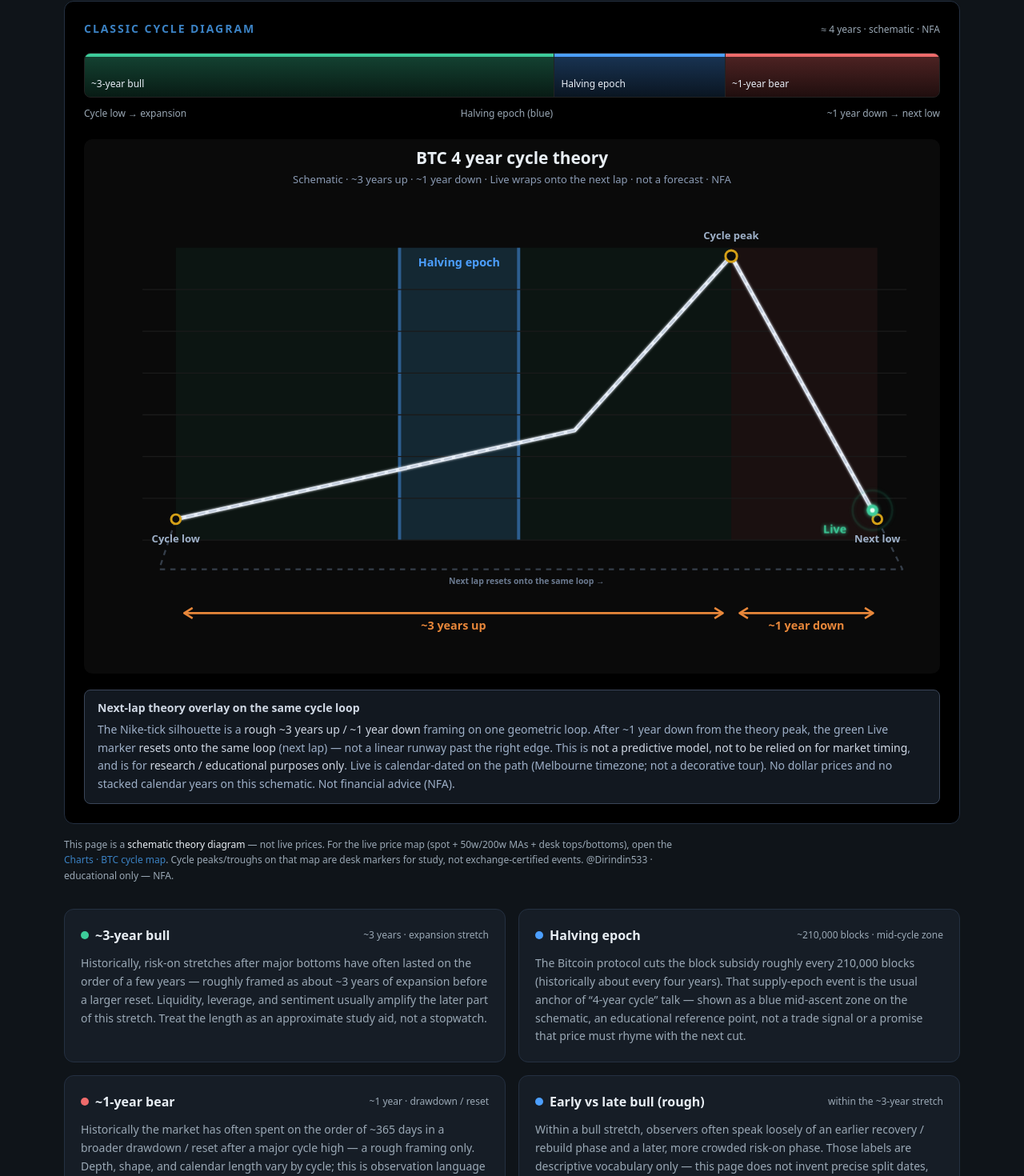
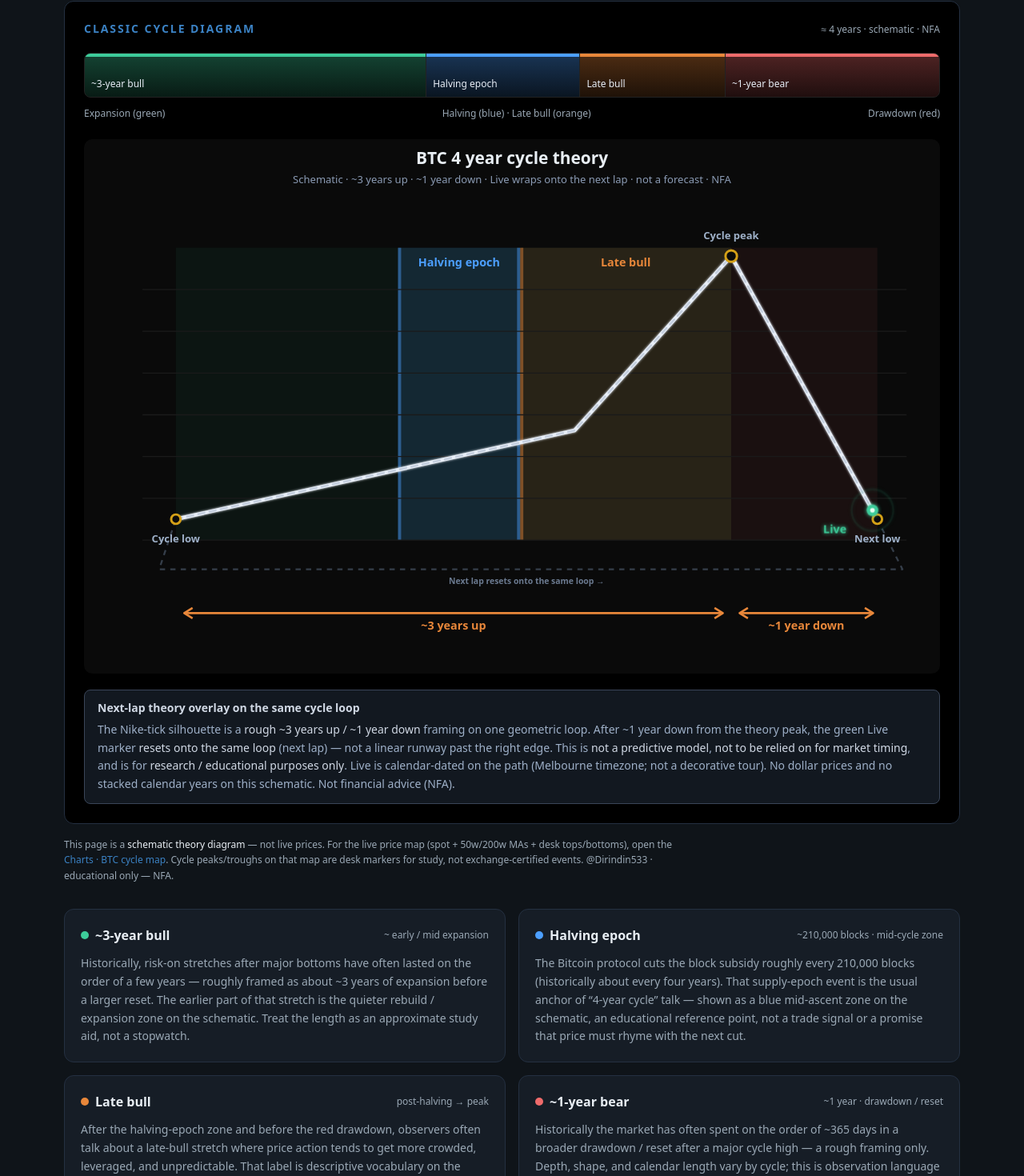
Before and after one commit to adirindin-debug/Adirindin-Finance, a Next.js app: page /dashboard/btc-cycle in a window 1280 px wide. Shown: the part 473-1943 px from the top of the page at 80% size. Built offline with nearby package versions, Linux system fonts and the light colour scheme.

Commit message:
feat(btc-cycle): orange Late bull band after halving
Add a Late bull phase zone between the blue halving epoch and the red
drawdown; rename the Early vs late tile to Late bull with an orange dot.

```diff
--- a/src/app/dashboard/btc-cycle/page.tsx
+++ b/src/app/dashboard/btc-cycle/page.tsx
@@ -15,19 +15,27 @@ export const metadata: Metadata = {
 const PHASES = [
   {
     name: "~3-year bull",
-    years: "~3 years · expansion stretch",
-    width: "55%",
+    years: "~ early / mid expansion",
+    width: "40%",
     color: "#3dcc9a",
     summary:
-      "Historically, risk-on stretches after major bottoms have often lasted on the order of a few years — roughly framed as about ~3 years of expansion before a larger reset. Liquidity, leverage, and sentiment usually amplify the later part of this stretch. Treat the length as an approximate study aid, not a stopwatch.",
+      "Historically, risk-on stretches after major bottoms have often lasted on the order of a few years — roughly framed as about ~3 years of expansion before a larger reset. The earlier part of that stretch is the quieter rebuild / expansion zone on the schematic. Treat the length as an approximate study aid, not a stopwatch.",
   },
   {
     name: "Halving epoch",
     years: "~210,000 blocks · mid-cycle zone",
-    width: "20%",
+    width: "18%",
     color: "#4c9fff",
     summary:
       "The Bitcoin protocol cuts the block subsidy roughly every 210,000 blocks (historically about every four years). That supply-epoch event is the usual anchor of “4-year cycle” talk — shown as a blue mid-ascent zone on the schematic, an educational reference point, not a trade signal or a promise that price must rhyme with the next cut.",
+  },
+  {
+    name: "Late bull",
+    years: "post-halving → peak",
+    width: "17%",
+    color: "#e8873a",
+    summary:
+      "After the halving-epoch zone and before the red drawdown, observers often talk about a late-bull stretch where price action tends to get more crowded, leveraged, and unpredictable. That label is descriptive vocabulary on the orange band only — not a timing model, precise split date, or promise of how wild any given cycle gets.",
   },
   {
     name: "~1-year bear",
@@ -39,21 +47,12 @@ const PHASES = [
   },
 ] as const;
 
-const SEGMENTS = [
-  ...PHASES.map(({ name, years, color, summary }) => ({
-    name,
-    duration: years,
-    color,
-    summary,
-  })),
-  {
-    name: "Early vs late bull (rough)",
-    duration: "within the ~3-year stretch",
-    color: "#4c9fff",
-    summary:
-      "Within a bull stretch, observers often speak loosely of an earlier recovery / rebuild phase and a later, more crowded risk-on phase. Those labels are descriptive vocabulary only — this page does not invent precise split dates, returns, or “typical” drawdown percentages.",
-  },
-] as const;
+const SEGMENTS = PHASES.map(({ name, years, color, summary }) => ({
+  name,
+  duration: years,
+  color,
+  summary,
+}));
 
 export default function BtcCyclePage() {
   return (
@@ -133,9 +132,9 @@ export default function BtcCyclePage() {
         </div>
 
         <div className="mt-3 flex justify-between font-mono text-[10px] text-muted sm:text-xs">
-          <span>Cycle low → expansion</span>
-          <span>Halving epoch (blue)</span>
-          <span>~1 year down → next low</span>
+          <span>Expansion (green)</span>
+          <span>Halving (blue) · Late bull (orange)</span>
+          <span>Drawdown (red)</span>
         </div>
 
         <BtcFourYearCycleChart />
--- a/src/components/BtcFourYearCycleChart.tsx
+++ b/src/components/BtcFourYearCycleChart.tsx
@@ -20,6 +20,10 @@ const NEXT_TROUGH: Pt = { x: 760, y: 300 };
 const HALVING_X0 = TROUGH.x + (PEAK.x - TROUGH.x) * 0.4;
 const HALVING_X1 = TROUGH.x + (PEAK.x - TROUGH.x) * 0.62;
 const HALVING_BLUE = "#4c9fff";
+/** Late bull — after halving epoch, before the red drawdown (schematic). */
+const LATE_BULL_X0 = HALVING_X1;
+const LATE_BULL_X1 = PEAK.x;
+const LATE_BULL_ORANGE = "#e8873a";
 
 const PATH_VERTS: Pt[] = [TROUGH, MID_UP, PEAK, NEXT_TROUGH];
 const LINE_PATH = PATH_VERTS.map((p, i) => `${i === 0 ? "M" : "L"} ${p.x} ${p.y}`).join(" ");
@@ -277,7 +281,7 @@ export default function BtcFourYearCycleChart() {
       </text>
 
       <g transform={`translate(0, ${TOP_PAD})`}>
-        {/* Soft phase bands — green expansion, blue halving epoch, red reset */}
+        {/* Soft phase bands — green expansion, blue halving, orange late bull, red reset */}
         <rect
           x={TROUGH.x}
           y="40"
@@ -320,6 +324,33 @@ export default function BtcFourYearCycleChart() {
           fontWeight="700"
         >
           Halving epoch
+        </text>
+        <rect
+          x={LATE_BULL_X0}
+          y="40"
+          width={LATE_BULL_X1 - LATE_BULL_X0}
+          height="280"
+          fill={LATE_BULL_ORANGE}
+          opacity="0.13"
+        />
+        <rect
+          x={LATE_BULL_X0}
+          y="40"
+          width={3}
+          height="280"
+          fill={LATE_BULL_ORANGE}
+          opacity="0.45"
+        />
+        <text
+          x={(LATE_BULL_X0 + LATE_BULL_X1) / 2}
+          y="58"
+          textAnchor="middle"
+          fill={LATE_BULL_ORANGE}
+          fontSize="11"
+          fontFamily="system-ui, sans-serif"
+          fontWeight="700"
+        >
+          Late bull
         </text>
         <rect
           x={PEAK.x}
```
